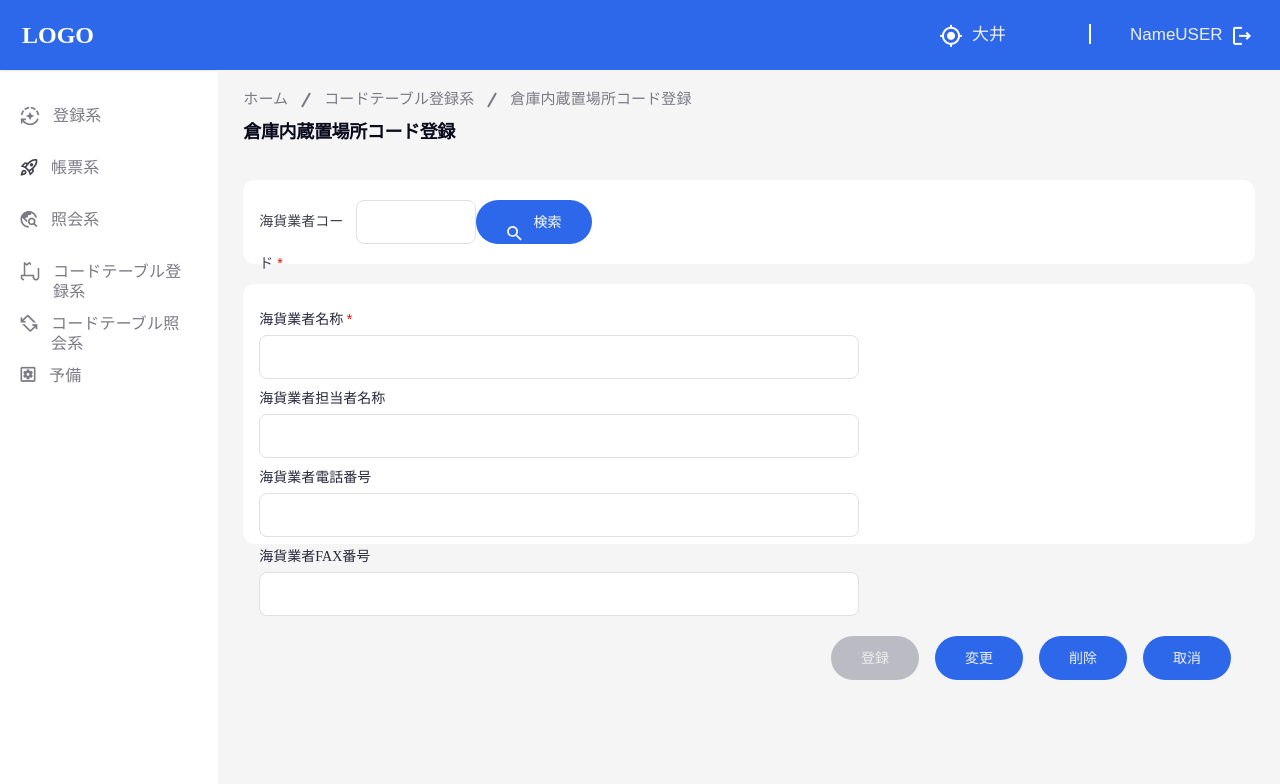
After one commit to tranphuc200299/import, a Django app: page /f_cfsc1300/ in a window 1280 px wide. The commit adds this page. Shown: the top 784 px of the page. Run offline with Django 4.2, Linux system fonts and the light colour scheme; parts of the project's set-up code (start-up, migrations or seed data) failed here and were passed over; some libraries are stand-ins or nearby versions.

Commit message:
feature/cfsc_1300

```diff
--- a/main/static/css/styles.css
+++ b/main/static/css/styles.css
@@ -53,11 +53,9 @@ ul li {
     display: flex;
     flex-direction: row;
     align-items: center;
-    padding: 17px 20px;
+    padding: 17px 11px;
     width: 248px;
     height: 70px;
-    left: 0px;
-    top: 0px;
 }
 
 h1 {
@@ -67,7 +65,6 @@ h1 {
 .logo a {
     width: 68px;
     height: 36px;
-
     font-family: 'Poppins';
     font-style: normal;
     font-weight: 600;
@@ -79,11 +76,6 @@ h1 {
     align-items: center;
     text-align: center;
     color: #FFFFFF;
-    /* Inside auto layout */
-
-    flex: none;
-    order: 0;
-    flex-grow: 0;
 }
 
 .menu-header {
@@ -134,12 +126,7 @@ h1 {
     font-weight: 400;
     font-size: 16px;
     line-height: 20px;
-    /* identical to box height, or 125% */
-
     letter-spacing: 0.01em;
-
-    /* Text/Text. subBody */
-
     color: #7A7A85;
 }
 
@@ -149,10 +136,9 @@ h1 {
     align-items: center;
     padding: 16px 20px;
     gap: 12px;
-    width: 276px;
+    width: 320px;
     height: 52px;
     background: #FFFFFF;
-    /* Inside auto layout */
     flex: none;
     order: 0;
     align-self: stretch;
@@ -193,25 +179,11 @@ h1 {
     width: 136px;
 }
 
-/* .boder-sliderbar {
-    display: none;
-    position: absolute;
-    width: 6px;
-    height: 40px;
-    left: 16px;
-    top: calc(50% - 40px/2 + 40px);
-    background: #2e1414;
-    transform: rotate(-180deg);
-
-    /* Inside auto layout */
-
-/* } */
-
 .menu_secondary{
     display: none;
     position: absolute;
     top: 0;
-    left: 0;
+    left: 24px;
     z-index: 2;
     background-color: #7A7A85;
     margin-left: 276px;
@@ -229,16 +201,15 @@ h1 {
     letter-spacing: 0.01em;
 }
 .title_content ul li a{
-color: #7A7A85!important;
-  font-family: 'Poppins';
+    color: #7A7A85!important;
+    font-family: 'Poppins';
     font-style: normal;
     font-weight: 400;
     font-size: 15px;
-
-
 }
-.content-items{
-
+.content-right {
+ padding: 0px 25px;
+ background-color:
 }
 #content{
     height: calc(100vh - 85px);
@@ -247,11 +218,9 @@ color: #7A7A85!important;
     height : 100%;
 }
 .navbar-about {
-    height100%;
+
 }
-.title_content {
-  padding: 20px 25px;
-}
+
 .content-items {
   height : 100%;
   background-color: #F5F5F5;
@@ -391,3 +360,78 @@ color: #7A7A85!important;
     display: flex;
     justify-content:flex-end;
 }
+.content_header_title {
+   padding: 20px 0px;
+}
+.content_header_title ul {
+    display: flex;
+    height: 20px;
+    line-height: 20px;
+    display: flex;
+    align-items: center;
+    letter-spacing: 0.01em;
+}
+
+.content_header_title ul li a{
+    color: #7A7A85!important;
+    font-family: 'Poppins';
+    font-style: normal;
+    font-weight: 400;
+    font-size: 15px;
+}
+.navbar_left {
+    display: flex;
+}
+
+.input_small input{
+    width: 120px;
+}
+
+.search_register {
+    width: 34%;
+}
+
+.title_register{
+ flex: 1.5;
+}
+
+.input_register{
+    flex: 1;
+}
+.button_register {
+  flex: 1;
+}
+.form_about{
+    margin-top: 20px;
+    padding: 20px 16px;
+    gap: 16px;
+    background: #FFFFFF;
+    border-radius: 12px;
+    width: 100%;
+    height: 260px;
+}
+.form{
+    display:flex;
+    width :100%;
+    flex-wrap: wrap;
+    justify-content: space-between;
+}
+.form_row {
+    width: 600px;
+    margin: 5px 0px;
+}
+.form_row  .form-control {
+    height: 44px;
+    background: #FFFFFF;
+    border: 1px solid #E0E0E0;
+    border-radius: 8px;
+
+}
+.form_about .form .form_row .form_label{
+    font-family: 'Poppins';
+    font-style: normal;
+    font-weight: 400;
+    font-size: 14px;
+    line-height: 20px;
+    color: #29293D;
+}
--- a/main/templates/base.html
+++ b/main/templates/base.html
@@ -28,7 +28,10 @@
         {% include "partials/siderBar.html" %}
         <div class="col-xl-10 col-lg-10 col-sm-6">
             <div class="content-items">
+                <div class="content-right">
+                 {% include "partials/content-header.html" %}
                  {% block main %}{% endblock main %}
+                </div>
             </div>
         </div>
     </div>
--- /dev/null
+++ b/main/templates/f_cfsc1300.html
@@ -0,0 +1,61 @@
+{% extends 'base.html' %}
+{% load static %}
+
+{% block title %}海貨業者コード登録{% endblock title %}
+
+{% block main %}
+<div class="search_about">
+    <div class="search_item search_register">
+        <div class="item_search_title title_register">
+            <h3>海貨業者コード <span style="color:red">* </span></h3>
+        </div>
+        <div class="search_input input_small input_register">
+            <input type="text" class="form-control" aria-label="Text input with segmented dropdown button">
+        </div>
+        <div class="content_button button_register">
+            <img src="{% static 'images/search.svg' %}" alt="">
+            <button type="button" class="btn-search">検索</button>
+        </div>
+    </div>
+</div>
+<!--form layout-->
+<div class="form-container">
+    <div class="form_about">
+        <form action="#" class="form">
+            <div class="form_row">
+                <label class="form_label" for="userName">海貨業者名称 <span style="color:red">* </span> </label>
+                <input class="form-control" type="text" aria-label="Text input with segmented dropdown button"
+                       id="userName" name="userName">
+            </div>
+            <div class="form_row">
+                <label class="form_label" for="phone">海貨業者担当者名称 </label>
+                <input class="form-control" type="text" aria-label="Text input with segmented dropdown button"
+                       id="phone" name="phone">
+            </div>
+
+            <div class="form_row">
+                <label class="form_label" for="userName">海貨業者電話番号 </label>
+                <input class="form-control" type="text" aria-label="Text input with segmented dropdown button"
+                       id="" name="userName">
+            </div>
+            <div class="form_row">
+                <label class="form_label" for="mail">海貨業者FAX番号 </label>
+                <input class="form-control" type="text" aria-label="Text input with segmented dropdown button"
+                       id="mail" name="mail">
+            </div>
+        </form>
+
+        <div class="control_button mt-4">
+            <button type="button" class="btn-register active">登録</button>
+            <button type="button" class="btn-register">変更</button>
+            <button type="button" class="btn-register">削除</button>
+            <button type="button" class="btn-register">取消</button>
+        </div>
+    </div>
+</div>
+
+{% endblock main %}
+
+{% block js %}
+
+{% endblock js %}
--- /dev/null
+++ b/main/templates/partials/content-header.html
@@ -0,0 +1,19 @@
+{% load static %}
+<div class="content_header_title">
+    <div class="row">
+        <div class="col-md-12">
+            <ul>
+                <li><a href="#">ホーム</a></li>
+                <div class="space_title"></div>
+                <li><a href="#">コードテーブル登録系</a></li>
+                <div class="space_title"></div>
+                <li><a href="#">倉庫内蔵置場所コード登録</a></li>
+            </ul>
+        </div>
+        <div class="col-md-12">
+            <div class="content_header">
+                <span>倉庫内蔵置場所コード登録</span>
+            </div>
+        </div>
+    </div>
+</div>
--- a/main/views/f_cfsc1300.py
+++ b/main/views/f_cfsc1300.py
@@ -33,7 +33,7 @@ def f_cfsc1300(request):
     #         if request.GET.get('mode', False):
         Form_Load(request)
     #             Set_Screen(request, "carTOpeCarFind")
-    return render(request, "core/carTOpeCarFind.html", request.context)
+    return render(request, "f_cfsc1300.html", request.context)
 
 def Form_Load(request):
     global intDbLock
```
Also changed, not shown: main/templates/f_cfsc3100.html (+0 -10 lines).
